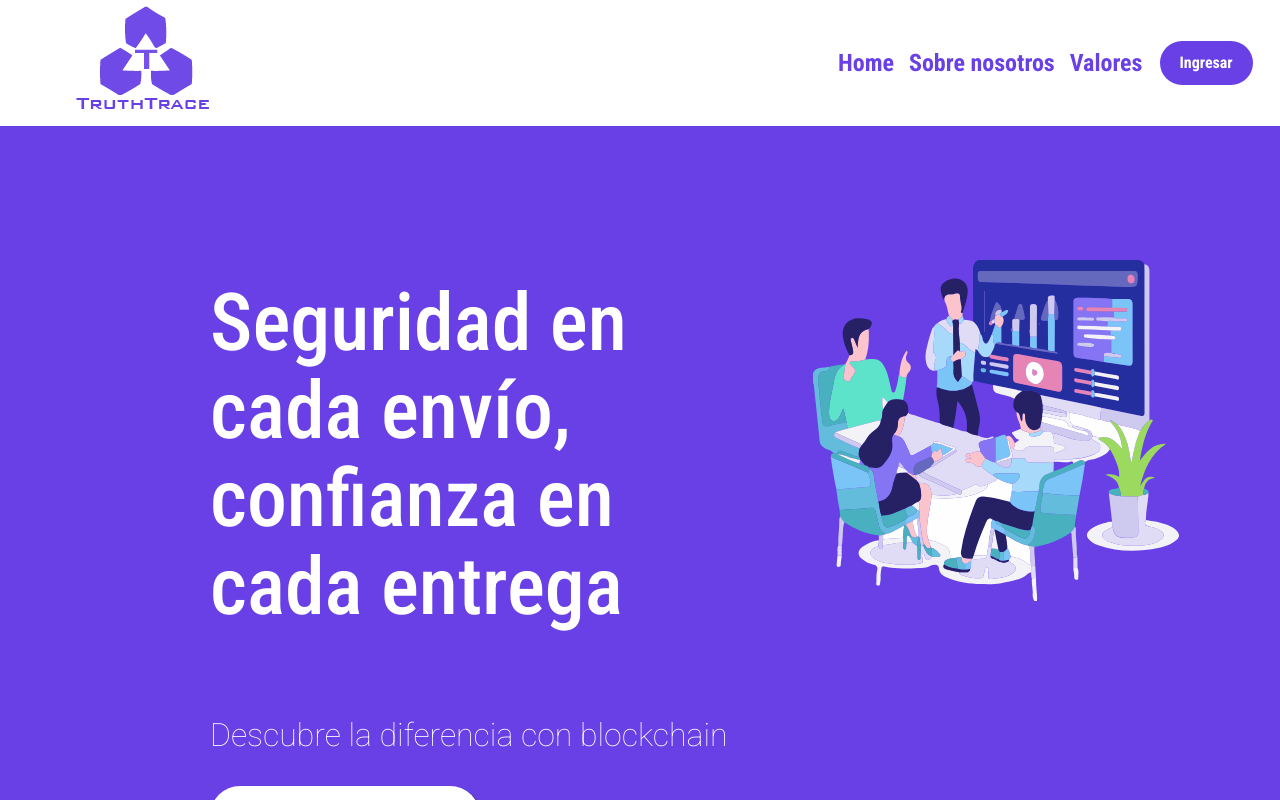
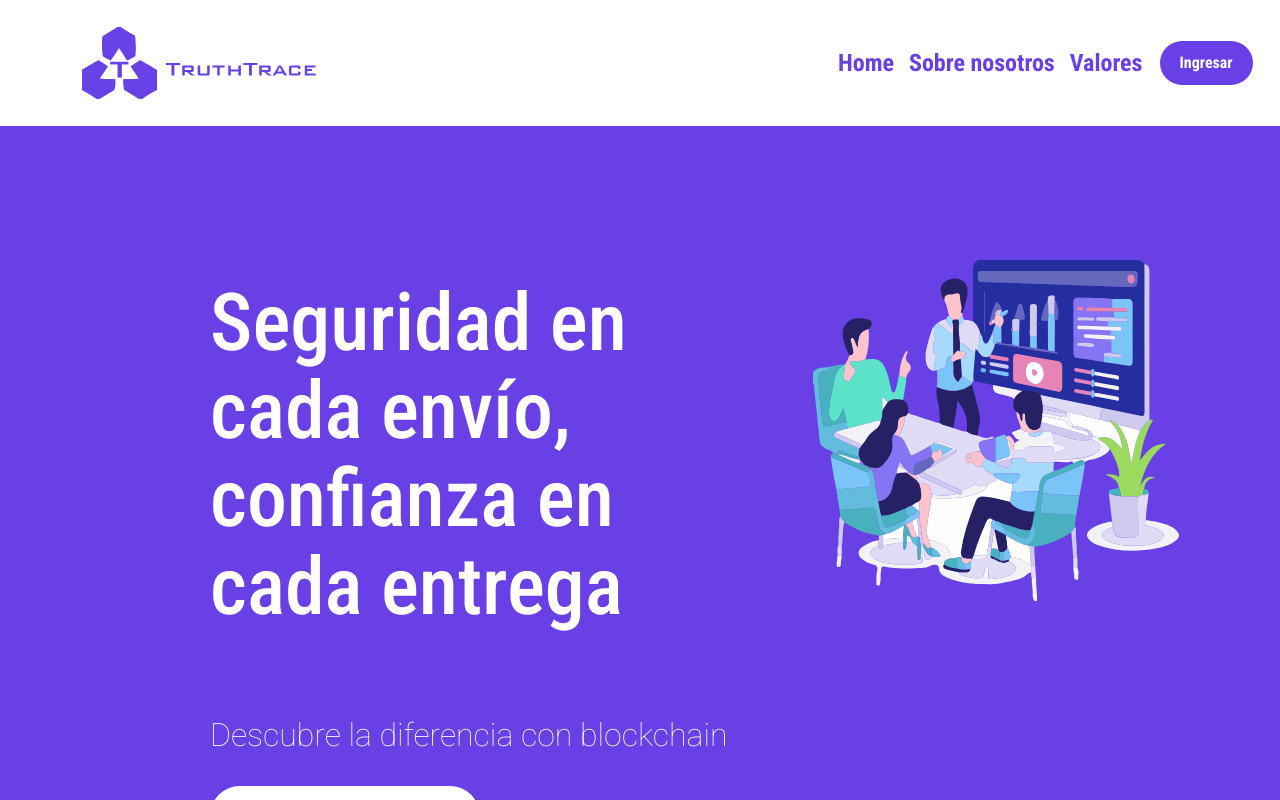
Before and after one commit to NaraHumanoUnlam/TruthTrace.Web, a React (Vite) app in the folder truthtrace-app/: page / in a window 1280 px wide. Built offline with nearby package versions, Linux system fonts and the light colour scheme; a web font is replaced by a local one.

Commit message:
mejoras de header con logo horizontal

```diff
--- a/truthtrace-app/src/App.css
+++ b/truthtrace-app/src/App.css
@@ -36,6 +36,7 @@
   src: url('./assets/fonts/Roboto/Roboto-Light.ttf') format('truetype');
 }
 
+
 body, html {
   margin: 0;
   padding: 0;
--- a/truthtrace-app/src/components/about/about.css
+++ b/truthtrace-app/src/components/about/about.css
@@ -6,7 +6,6 @@
 }
 
 .box h1{
-    color: #ffffff;
     font-family: 'Roboto Condensed';
     font-style: light;
     font-weight: 200;
@@ -22,7 +21,6 @@
 }
 
 .box .text-wrapper {
-    color: #ffffff;
     font-family: "Roboto", Helvetica;
     font-style: light;
     font-size: 2em;
@@ -35,7 +33,6 @@
 
 
 .box h2{
-    color: #ffffff;
     font-family: 'Roboto Condensed';
     font-style: light;
     font-weight: 200;
--- a/truthtrace-app/src/components/about/about.jsx
+++ b/truthtrace-app/src/components/about/about.jsx
@@ -18,14 +18,6 @@ const About = ({img}) => (
                 conductores y garantizar que solo ellos puedan acceder a la carga.
             </p>
         </div>
-        <div className="box">
-            <h2>Nuestras soluciones</h2>
-            <p className="text-wrapper">
-                Con nuestra plataforma, obtendrás acceso a una serie de<br/>
-                herramientas diseñadas para garantizar la seguridad de tus envíos,<br/>
-                asegurando tu carga de principio a fin.
-            </p>
-        </div>
     </div>
 )
 
--- a/truthtrace-app/src/components/header/header.css
+++ b/truthtrace-app/src/components/header/header.css
@@ -1,3 +1,9 @@
+@font-face {
+  font-family: 'BankGothicBT-Medium';
+  src: url('../../assets/fonts/BankGothicBT-Medium/Bank\ Gothic\ Medium\ BT.ttf') format('truetype');
+}
+
+
 .menu {
     display: flex;
     flex-direction: row;
@@ -15,6 +21,23 @@
     text-align: left;
     margin-left: 0%;
     padding-left: 5%;
+    color: #6840E6;
+    font-size: 2em;
+    display: flex;
+    flex-direction: row;
+    justify-content: space-between;
+    align-items: center;
+    text-transform: uppercase;
+}
+
+.header__logo img {
+    width: 250px;
+    height: auto;
+}
+
+.minor {
+    font-size: 0.8em;
+    color: #6840E6;
 }
   .header__menu {
     display: flex;
--- a/truthtrace-app/src/routes/home.jsx
+++ b/truthtrace-app/src/routes/home.jsx
@@ -5,7 +5,7 @@ import About from '../components/about/about.jsx';
 import Hero from '../components/hero/hero.jsx';
 import Contact from '../components/contact/contact.jsx';
 import Footer from '../components/footer/footer.jsx'
-import logo from '../assets/images/logo.png';
+import logo from '../assets/images/logo-horizontal.png';
 import imagen from '../assets/images/logo.svg';
 import Header from '../components/header/header';
 
@@ -16,9 +16,7 @@ const Home = () => (
         <Hero />
         <Principles />
         <About img={imagen} />
-        <div className="contact_div">
-            <Contact/>
-        </div>
+        <Contact/>
         <Footer src={logo} />
     </div>
 )
```
Also changed, not shown: truthtrace-app/src/assets/fonts/BankGothicBT-Medium/Bank Gothic Medium BT.ttf (renamed from truthtrace-app/src/assets/fonts/BackGothicBT-Medium/BGOTHM.ttf), truthtrace-app/src/assets/images/logo-horizontal.png (added).
